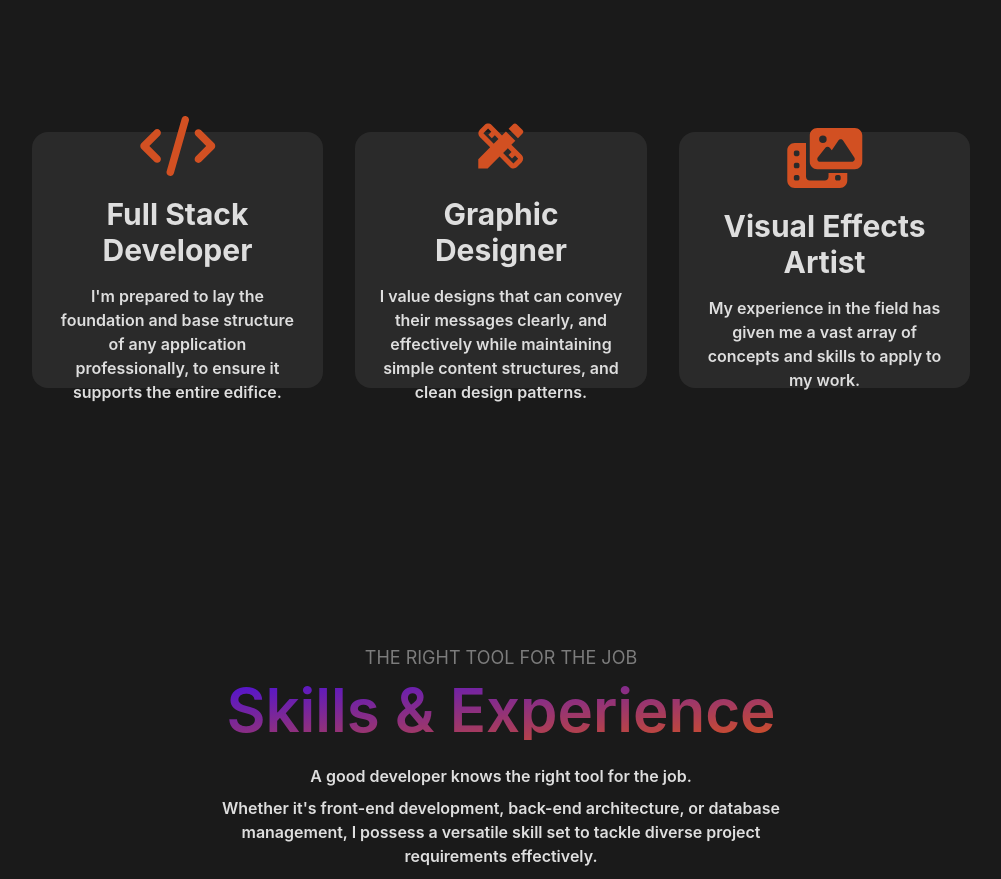
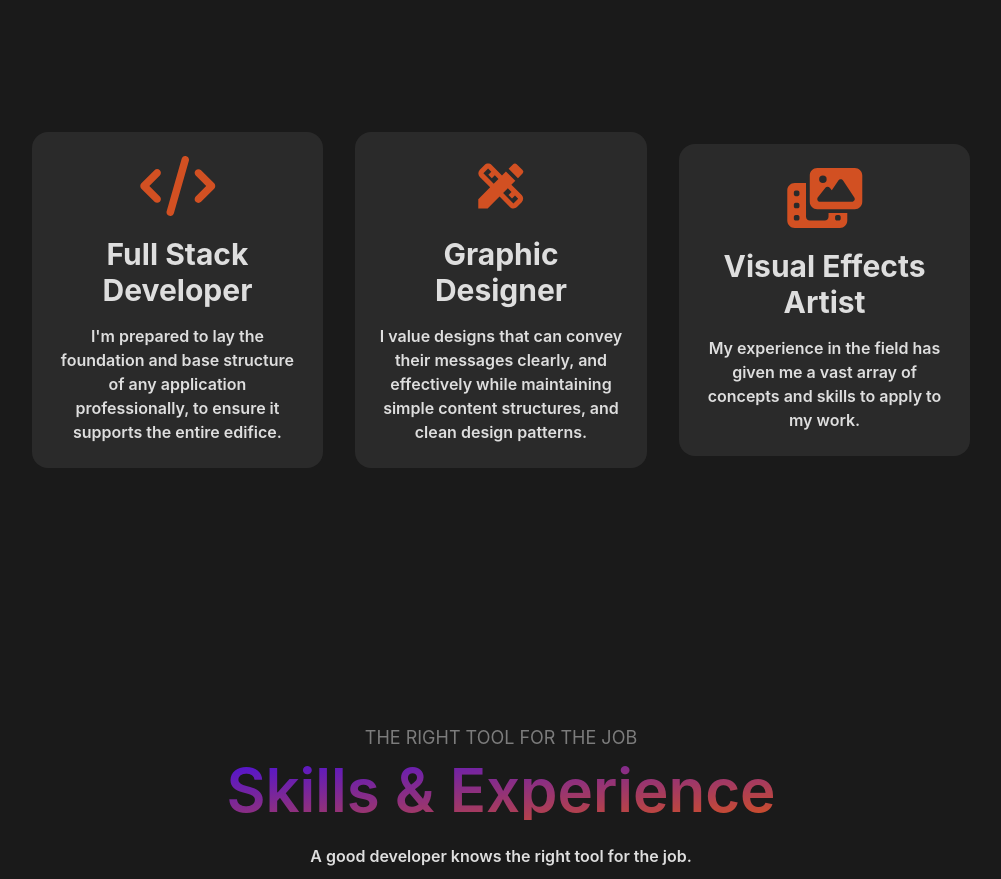
Before and after one commit to RevenantEverest/Stefischer, a React (Vite) app: page / in a window 1280 px wide. Shown: the part 1720-2599 px from the top of the page, without its empty margins (139-1140 px from the left). Built offline with nearby package versions, Linux system fonts and the light colour scheme.

Commit message:
Make TitleBlurbs link to portfolio

```diff
--- a/src/components/Home/TitleBlurbs.tsx
+++ b/src/components/Home/TitleBlurbs.tsx
@@ -1,5 +1,6 @@
 import { Flex } from 'reflexbox';
 import { motion } from 'framer-motion';
+import { Link } from 'react-router-dom';
 
 import { FaCode, FaPhotoFilm } from 'react-icons/fa6';
 import { MdDesignServices } from 'react-icons/md';
@@ -14,21 +15,24 @@ function TitleBlurbs() {
             title: "Full Stack Developer",
             blurb: `
                 I'm prepared to lay the foundation and base structure of any application professionally, to ensure it supports the entire edifice.
-            `
+            `,
+            linkTo: "/portfolio"
         },
         {
             icon: MdDesignServices,
             title: "Graphic Designer",
             blurb: `
                 I value designs that can convey their messages clearly, and effectively while maintaining simple content structures, and clean design patterns.
-            `
+            `,
+            linkTo: "/portfolio"
         },
         {
             icon: FaPhotoFilm,
             title: "Visual Effects Artist",
             blurb: `
                 My experience in the field has given me a vast array of concepts and skills to apply to my work.
-            `
+            `,
+            linkTo: "/portfolio"
         },
     ];
 
@@ -45,20 +49,22 @@ function TitleBlurbs() {
                     initial={{ opacity: 0, y: "15vh" }}
                     whileInView={{ opacity: 1, y: 0, transition: { delay: index * 0.5 } }}
                 >
-                    <Card className="h-64 text-center flex items-center justify-center">
+                    <Link to={blurb.linkTo}>
+                        <Card className="m-h-64 text-center flex items-center justify-center">
                             <div className="flex flex-col justify-center">
                                 <blurb.icon className="text-secondary text-6xl w-full mb-5" />
                                 <h1 className="text-3xl font-bold mb-4">{blurb.title}</h1>
                                 <p className="font-semibold">{blurb.blurb}</p>
                             </div>
                         </Card>
+                    </Link>
                 </motion.div>
             </motion.div>
         ));
     };
 
     return(
-        <Flex className="gap-8 flex-col lg:flex-row">
+        <Flex className="gap-8 flex-col items-center justify-center xl:flex-row">
             {renderBlurbs()}
         </Flex>
     );
```
Lines whose indentation alone changed are shown as unchanged.
